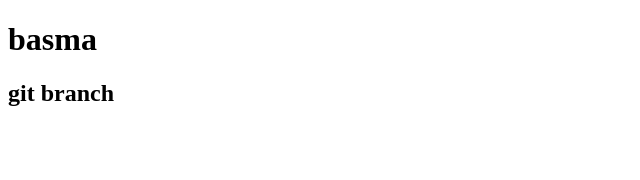
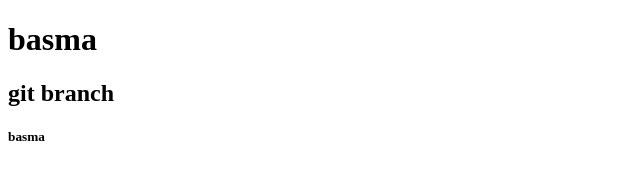
Before and after one commit to basma-elhamidi/commit, a plain HTML site: page index.html in a window 1280 px wide. Shown: the full height of the page, 0-640 px from the left. Drawn offline with Linux system fonts and the light colour scheme.

Commit message:
akhir comit

```diff
--- a/index.html
+++ b/index.html
@@ -10,6 +10,7 @@
 
     </h1>
     <h2> git branch</h2>
+    <h5>basma</h5>
 
 </body>
 </html>
```
